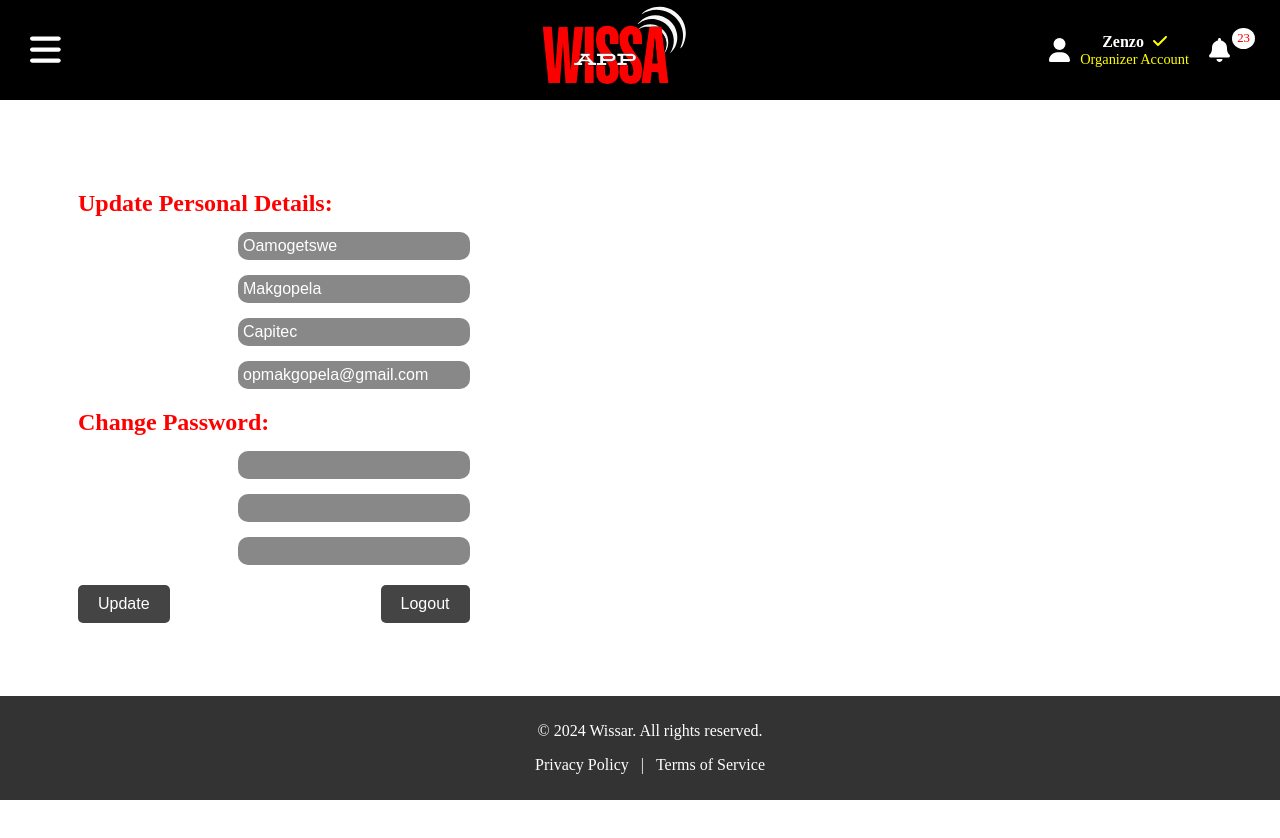
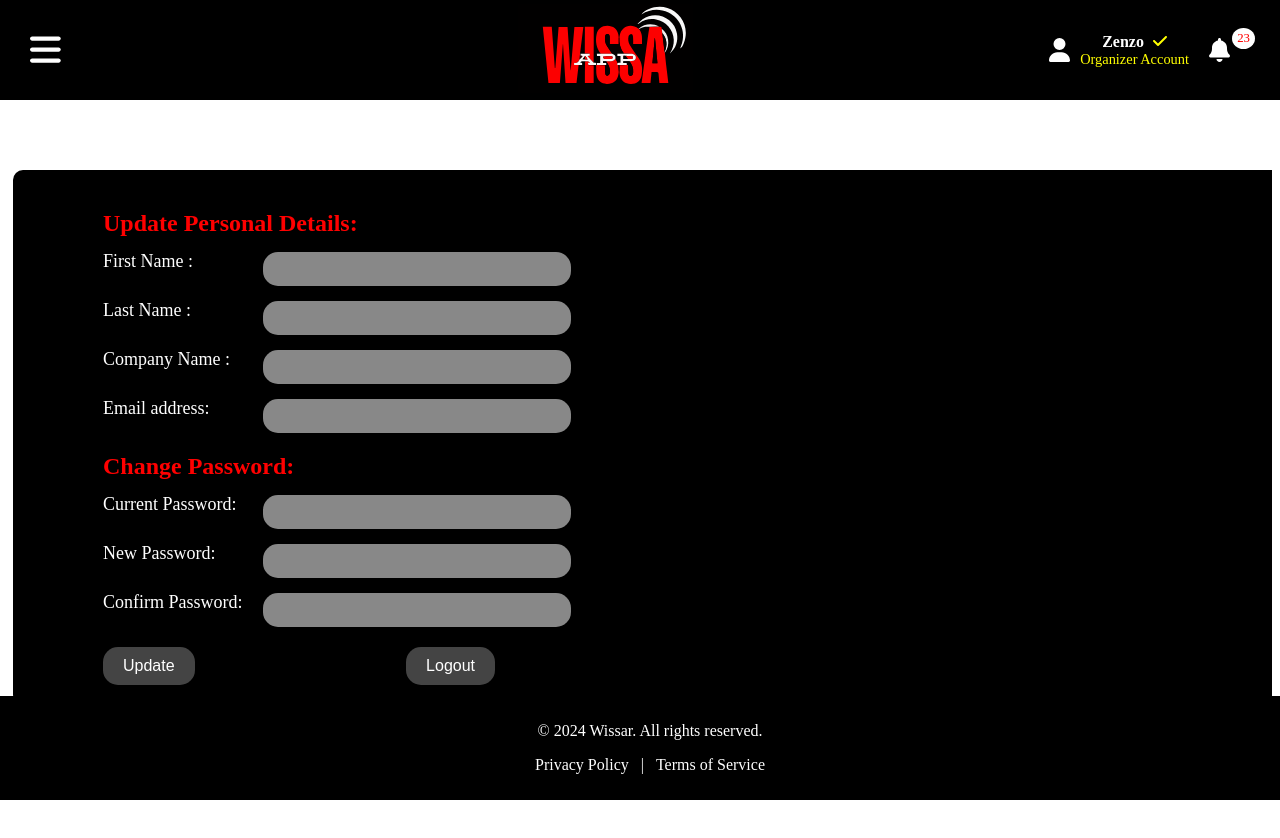
Before and after one commit to FowardPro/wissar_app, a React (Create React App) app: page /settings in a window 1280 px wide. Shown: the top 838 px of the page. Built offline with nearby package versions, Linux system fonts and the light colour scheme.

Commit message:
Footer,Setting components edited

```diff
--- a/src/components/Footer.css
+++ b/src/components/Footer.css
@@ -6,6 +6,8 @@
   position: relative;
   bottom: 0;
   width: 100%;
+  margin-bottom: 0px;
+  margin-top: 10px;
   }
 
   .footer.sticky {
@@ -14,16 +16,7 @@
     left: 0;
     right: 0;
     z-index: 1000;
-    background-color: #333; /* Ensure the footer is visible */
-  }
-  .footer-content {
-    max-width: 1200px;
-    margin: 0 auto;
-  }
-  .container {
-    max-width: 1200px;
-    margin: 0 auto;
-    padding: 0 1rem;
+    background-color: #000000; /* Ensure the footer is visible */
   }
 
   .footer a {
--- a/src/components/OrganizerAccountDesktop.css
+++ b/src/components/OrganizerAccountDesktop.css
@@ -154,7 +154,7 @@
     transform: translateX(280px); /* Width of the sidebar */
   }
 
-  .settings {
+  .settings-container {
     color: white;
     padding: 20px;
     border-radius: 10px;
@@ -164,7 +164,7 @@
   }
 
   .supportPage {
-    margin-left: 2px;
+    margin-left: 5px;
   }
 
   .section {
@@ -193,48 +193,15 @@
 
   .form-group input {
     flex: 1;
-    padding: 5px;
+    padding-right: 300px;
     border: none;
-    border-radius: 10px;
+    border-radius: 15px;
     background-color: #888; /* Adjusted background color */
     color: white;
     font-size: 16px;
-    padding-right:30px;
   }
 
-  .buttons {
-    display: flex;
-    justify-content: space-between;
-    padding-left: 70px;
-  }
-
-  button {
-    padding: 10px 20px;
-    border: none;
-    border-radius: 5px;
-    background-color: #444;
-    color: white;
-    cursor: pointer;
-    font-size: 16px;
-
-  }
 
   button:hover {
     background-color: #666;
   }
-
-  /* Footer styles */
-  .footer {
-    background-color: #000;
-    color: #fff;
-    text-align: center;
-    padding: 20px 0;
-    position: relative;
-    bottom: 0;
-    width: 100%;
-  }
-
-  .footer-content {
-    max-width: 1200px;
-    margin: 0 auto;
-  }
--- a/src/components/Register1.js
+++ /dev/null
@@ -1 +0,0 @@
-sfhgfdnfm,
--- a/src/components/Setting.css
+++ b/src/components/Setting.css
@@ -1,11 +1,11 @@
 /* src/components/Settings.css */
-.settings {
+.settings-container {
     background-color: black;
     color: white;
     padding: 20px;
-    border-radius: 10px;
-    max-width: 600px;
-    margin: auto;
+    margin-left: 5px;
+    margin-bottom: 5px;
+    padding-right: 10000px;
   }
 
   .section {
@@ -30,21 +30,25 @@
     padding: 8px;
     margin-top: 5px;
     border: none;
-    border-radius: 5px;
+    border-radius: 10px;
     background-color: #666;
     color: white;
     font-size: 16px;
+
   }
 
   .buttons {
     display: flex;
     justify-content: space-between;
+    padding-left: 70px;
+
   }
 
   button {
+
     padding: 10px 20px;
     border: none;
-    border-radius: 5px;
+    border-radius: 15px;
     background-color: #444;
     color: white;
     cursor: pointer;
@@ -52,5 +56,5 @@
   }
 
   button:hover {
-    background-color: #666;
+    background-color: #a39f9f;
   }
```
